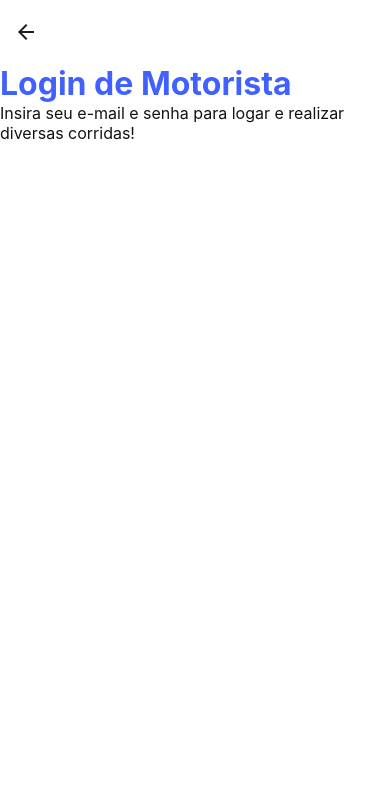
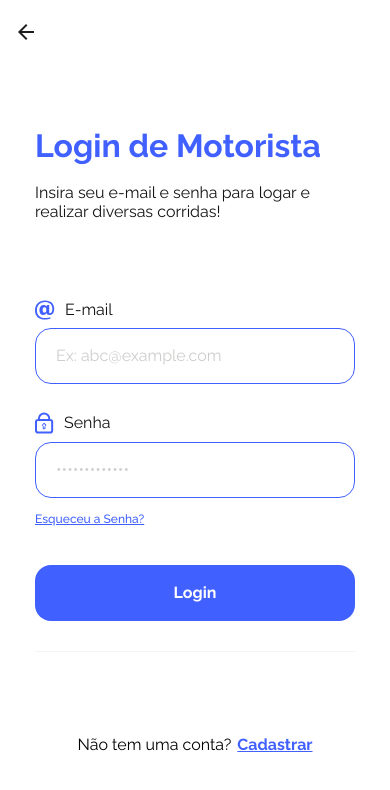
Before and after one commit to ICEI-PUC-Minas-PMV-ADS/Pet-s-Car, a React Native app in the folder src/PetsCarApp/: screen /LoginMotorista in a window 390 px wide. Shown: the top 790 px of the page. Built offline with nearby package versions, Linux system fonts and the light colour scheme.

Commit message:
add Login e Cadastro Motorista

```diff
--- a/src/PetsCarApp/App.js
+++ b/src/PetsCarApp/App.js
@@ -16,6 +16,7 @@ import { CadastroCliente } from "./pages/viewsCliente/cadastroCliente";
 import { AdicionarAgenda } from "./pages/viewsCliente/viewsAgenda/adicionarAgenda";
 import { DetalhesAgenda } from "./pages/viewsCliente/viewsAgenda/detalhesAgenda";
 import { EditarAgenda } from "./pages/viewsCliente/viewsAgenda/editarAgenda";
+import { CadastroMotorista } from "./pages/viewsMotorista/cadastroMotorista";
 
 const Stack = createNativeStackNavigator();
 const Tab = createBottomTabNavigator();
@@ -170,6 +171,11 @@ export default function App() {
           component={LoginCliente}
         />
         <Stack.Screen
+          name='CadastroMotorista'
+          options={{ title: "" }}
+          component={CadastroMotorista}
+        />
+        <Stack.Screen
           name='CadastroCliente'
           options={{ title: "" }}
           component={CadastroCliente}
--- a/src/PetsCarApp/pages/viewsMotorista/cadastroMotorista.js
+++ b/src/PetsCarApp/pages/viewsMotorista/cadastroMotorista.js
@@ -1,35 +1,51 @@
-// Jéssica- desenvolvi com apoio do Thiago e do material
-import { StyleSheet, Text, View } from "react-native"
+import { View, StyleSheet, ScrollView } from 'react-native'
+import { HeaderTitle } from '../../components/header'
+import { InputForm } from '../../components/input'
+import { ButtonPrimary } from '../../components/button'
 
-const CadastroMotorista = () => {
+
+export function CadastroMotorista({navigation}) {
   return (
     <View style={styles.container}>
-      <Text style={styles.title}> Cadastro </Text>
-      <Text style={styles.subtitle}>
-        {" "}
-        Crie uma conta para acessar todos os recursos da Pet’s Car!{" "}
-      </Text>
+      <ScrollView>
+        <HeaderTitle
+          title="Cadastro"
+          subtitle="Crie uma conta para acessar todos os recursos da Pet’s Car!"
+        />
+        <View style={styles.formContainer}>
+          <InputForm label="Seu Nome" placeholder="Ex. Saul Ramirez" />
+          <InputForm label="E-mail" placeholder="Ex: abc@example.com" />
+          <InputForm label="Senha" placeholder="Ex: •••••••••••••" />
+          <InputForm label="Telefone" placeholder="Ex: (99)99999-9999" />
+        </View>
+        <View style={styles.buttonCadastrar}>
+          <ButtonPrimary
+              title={'Cadastrar'}
+              onPress={() => {
+                navigation.navigate('LoginMotorista')
+              }}
+            />
+        </View>
+
+      </ScrollView>
+
     </View>
   )
 }
 
-export default CadastroMotorista
-
 const styles = StyleSheet.create({
   container: {
     flex: 1,
-    flexDirection: "column",
-    backgroundColor: "#fff",
+    flexDirection: 'column',
+    backgroundColor: '#fff',
+    padding: 35
   },
-  title: {
-    color: "#4060FF",
-    fontSize: 32,
-    fontWeight: 700,
+  formContainer: {
+    paddingVertical: 45,
+
+  },
+  buttonCadastrar: {
+    paddingBottom: 70,
   },
 
-  subtitle: {
-    color: "#131313",
-    fontSize: 16,
-    fontWeight: 400,
-  },
 })
--- a/src/PetsCarApp/pages/viewsMotorista/loginMotorista.js
+++ b/src/PetsCarApp/pages/viewsMotorista/loginMotorista.js
@@ -1,14 +1,39 @@
-//Mariano: Desenvolvido o a tela de login do aplicativo e a mensagem com as informações para o login.
-//Feito com o auxílio das aulas da PUC e com o conhecimento prévio em front-end do Thiago.
-import { Text, StyleSheet, View } from "react-native"
+// João Jorges - Desenvolvi o ínicio da tela utilizando o material disponível na disciplina e com a ajuda do Thiago
+import { Button, StyleSheet, Text, TouchableOpacity, View } from 'react-native'
+import { InputEmail, InputSenha } from '../../components/input'
+import { ButtonPrimary } from '../../components/button'
+import { HeaderTitle } from '../../components/header'
 
-export function LoginMotorista() {
+export function LoginMotorista({ navigation }) {
   return (
     <View style={styles.container}>
-      <Text style={styles.title}>Login de Motorista</Text>
-      <Text style={styles.subTitle}>
-        Insira seu e-mail e senha para logar e realizar diversas corridas!
-      </Text>
+      <HeaderTitle
+        title="Login de Motorista"
+        subtitle="Insira seu e-mail e senha para logar e realizar diversas corridas!"
+      />
+      <View style={styles.formLogin}>
+        <InputEmail />
+        <InputSenha />
+        <TouchableOpacity style={styles.esqueceuSenha}>
+          <Text style={styles.botaoSenha}>Esqueceu a Senha?</Text>
+        </TouchableOpacity>
+        <ButtonPrimary
+          title={'Login'}
+          onPress={() => {
+            navigation.navigate('ClienteTabNavegation')
+          }}
+        />
+      </View>
+      <View style={styles.containerCadastrar}>
+        <Text style={styles.textNaoConta}>Não tem uma conta?</Text>
+        <TouchableOpacity
+          onPress={() => {
+            navigation.navigate('CadastroMotorista')
+          }}
+        >
+          <Text style={styles.botaoCadastrar}>Cadastrar</Text>
+        </TouchableOpacity>
+      </View>
     </View>
   )
 }
@@ -16,17 +41,45 @@ export function LoginMotorista() {
 const styles = StyleSheet.create({
   container: {
     flex: 1,
-    flexDirection: "column",
-    backgroundColor: "#fff",
+    flexDirection: 'column',
+    backgroundColor: '#fff',
+    padding: 35,
+    justifyContent: 'space-around'
+
   },
-  title: {
-    color: "#4060FF",
-    fontSize: 32,
-    fontWeight: 700,
+  formLogin: {
+    paddingTop: 10,
+    borderBottomColor: '#F4F4F4',
+    borderBottomWidth: 1,
+    paddingBottom: 30
   },
-  subTitle: {
-    color: "#131313",
+  botaoSenha: {
+    fontFamily: 'Raleway-500',
+    fontSize: 12,
+    textDecorationLine: 'underline',
+    color: '#4060FF',
+    width: '100%'
+  },
+  esqueceuSenha: {
+    display: 'flex',
+    marginBottom: 28
+  },
+  containerCadastrar: {
+    display: 'flex',
+    flexDirection: 'row',
+    alignItems: 'center',
+    justifyContent: 'center',
+    paddingVertical: 28
+  },
+  botaoCadastrar: {
+    fontFamily: 'Raleway-700',
     fontSize: 16,
-    fontWeight: 400,
+    textDecorationLine: 'underline',
+    color: '#4060FF',
+    paddingLeft: 6
   },
+  textNaoConta: {
+    fontFamily: 'Raleway-400',
+    fontSize: 16
+  }
 })
```
Also changed, not shown: src/PetsCarApp/pages/viewsMotorista/perfilMotorista.js (added, +18 -0 lines).
